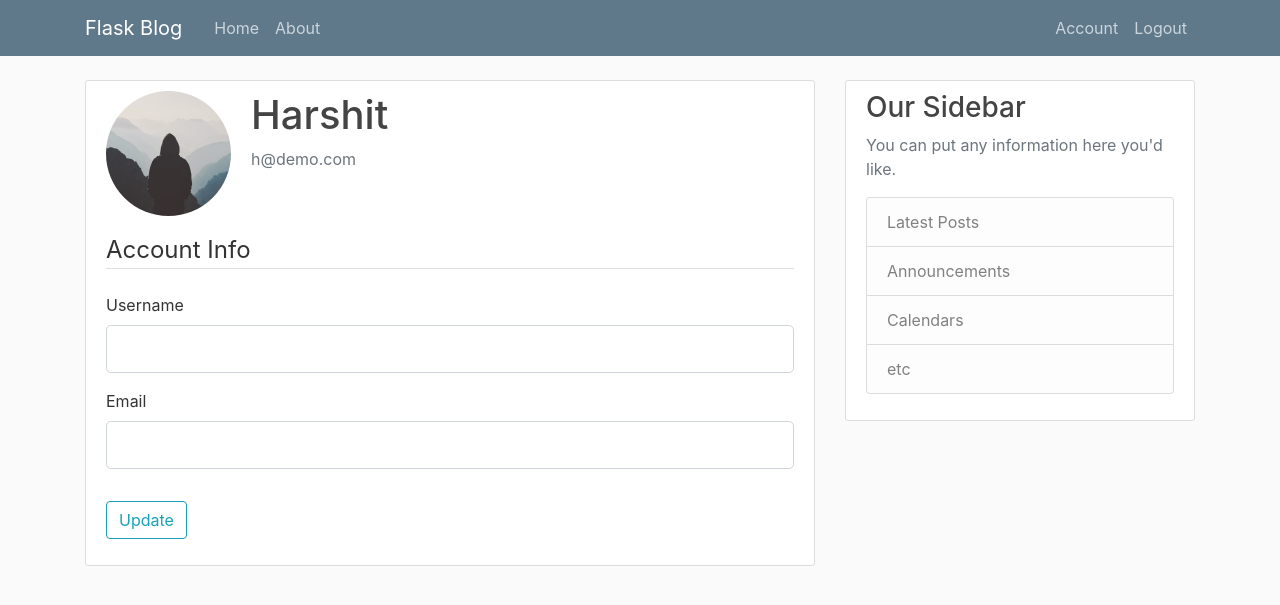
After one commit to Harshit321/FlaskApp, a Flask app: page /account in a window 1280 px wide. The commit adds this page. Shown: the top 605 px of the page. Run offline with Flask 2, Linux system fonts and the light colour scheme; a user stored in the database is signed in; some libraries are stand-ins or nearby versions.

Commit message:
Some Changes

```diff
--- a/flaskblog/__init__.py
+++ b/flaskblog/__init__.py
@@ -1,9 +1,15 @@
 from flask import Flask
 from flask_sqlalchemy import SQLAlchemy
+from flask_bcrypt import Bcrypt
+from flask_login import LoginManager
 
 app = Flask(__name__)
 app.config['SECRET_KEY'] = '1032f0a8d1fc830b5f06b692a57ffe4d'
 app.config['SQLALCHEMY_DATABASE_URI'] = 'sqlite:///site.db'
 db = SQLAlchemy(app)
+bcrypt = Bcrypt(app)
+login_manager = LoginManager(app)
+login_manager.login_view = 'login'
+login_manager.login_message_category = 'info'
 
 from flaskblog import routes
--- a/flaskblog/forms.py
+++ b/flaskblog/forms.py
@@ -1,20 +1,55 @@
 from flask_wtf import FlaskForm
+from flask_login import current_user
 from wtforms import StringField, PasswordField, SubmitField, BooleanField
-from wtforms.validators import DataRequired, Length, Email, EqualTo
+from wtforms.validators import DataRequired, Length, Email, EqualTo, ValidationError
+from flaskblog.models import User
 
 
 class RegistrationForm(FlaskForm):
-	username = StringField('Username',
-		validators=[DataRequired(), Length(min=2, max=20)])
-	email = StringField('Email', validators=[DataRequired(), Email()])
-	password = PasswordField('Password', validators=[DataRequired()])
-	confirm_password = PasswordField('Confirm Password',
-		validators=[DataRequired(), EqualTo('password')])
-	submit = SubmitField('SignUp')
+    username = StringField('Username',
+                           validators=[DataRequired(), Length(min=2, max=20)])
+    email = StringField('Email', validators=[DataRequired(), Email()])
+    password = PasswordField('Password', validators=[DataRequired()])
+    confirm_password = PasswordField('Confirm Password',
+                                     validators=[DataRequired(), EqualTo('password')])
+    submit = SubmitField('SignUp')
+
+    def validate_username(self, username):
+        user = User.query.filter_by(username=username.data).first()
+        if user:
+            raise ValidationError(
+                'That username is taken, Please choose a different one')
+
+    def validate_email(self, email):
+        user = User.query.filter_by(email=email.data).first()
+        if user:
+            raise ValidationError(
+                'That email is taken, Please choose a different one')
 
 
 class LoginForm(FlaskForm):
-	email = StringField('Email', validators=[DataRequired(), Email()])
-	password = PasswordField('Password', validators=[DataRequired()])
-	remember = BooleanField('Remember Me')
-	submit = SubmitField('Login')
+    email = StringField('Email', validators=[DataRequired(), Email()])
+    password = PasswordField('Password', validators=[DataRequired()])
+    remember = BooleanField('Remember Me')
+    submit = SubmitField('Login')
+
+
+class UpdateAccountForm(FlaskForm):
+    username = StringField('Username',
+                           validators=[DataRequired(), Length(min=2, max=20)])
+    email = StringField('Email', validators=[DataRequired(), Email()])
+    submit = SubmitField('Update')
+
+    def validate_username(self, username):
+    	if username.data != current_user.username:
+	        user = User.query.filter_by(username=username.data).first()
+	        if user:
+	            raise ValidationError(
+	                'That username is taken, Please choose a different one')
+
+    def validate_email(self, email):
+    	if email.data != current_user.email:
+	        user = User.query.filter_by(email=email.data).first()
+	        if user:
+	            raise ValidationError(
+	                'That email is taken, Please choose a different one')
--- a/flaskblog/routes.py
+++ b/flaskblog/routes.py
@@ -1,21 +1,22 @@
-from flask import render_template, url_for, flash, redirect
-from flaskblog import app
-from flaskblog.forms import RegistrationForm, LoginForm
+from flask import render_template, url_for, flash, redirect, request
+from flask_login import login_user, current_user, logout_user, login_required
+from flaskblog import app, db, bcrypt
+from flaskblog.forms import RegistrationForm, LoginForm, UpdateAccountForm
 from flaskblog.models import User, Post
 
-posts =[
-	{
-		'author': 'Harshit Kumar',
-		'title': 'Blog Post 1',
-		'content': 'First Post Content',
-		'date_posted': 'August 15, 2019'
-	},
-	{
-		'author': 'Ankit Kumar',
-		'title': 'Blog Post 2',
-		'content': 'Second Post Content',
-		'date_posted': 'August 17, 2019'
-	}
+posts = [
+    {
+        'author': 'Harshit Kumar',
+        'title': 'Blog Post 1',
+        'content': 'First Post Content',
+        'date_posted': 'August 15, 2019'
+    },
+    {
+        'author': 'Ankit Kumar',
+        'title': 'Blog Post 2',
+        'content': 'Second Post Content',
+        'date_posted': 'August 17, 2019'
+    }
 ]
 
 
@@ -32,20 +33,48 @@ def about():
 
 @app.route('/register', methods=['GET', 'POST'])
 def register():
+    if current_user.is_authenticated:
+        return redirect(url_for('home'))
     form = RegistrationForm()
     if form.validate_on_submit():
-    	flash(f'Account created for {form.username.data}!', 'success')
-    	return redirect(url_for('home'))
+        hashed_password = bcrypt.generate_password_hash(
+            form.password.data).decode('utf-8')
+        user = User(username=form.username.data,
+                    email=form.email.data, password=hashed_password)
+        db.session.add(user)
+        db.session.commit()
+        flash(f'Account created for {form.username.data}!', 'success')
+        return redirect(url_for('login'))
     return render_template('register.html', title='Register', form=form)
 
 
 @app.route('/login', methods=['GET', 'POST'])
 def login():
+    if current_user.is_authenticated:
+        return redirect(url_for('home'))
     form = LoginForm()
     if form.validate_on_submit():
-    	if form.email.data == 'admin@fab.org' and form.password.data == 'admin':
-    		flash(f'You have been logged in !!', 'success')
-    		return redirect(url_for('home'))
-    	else:
-    		flash('Login Unsuccessful. Please check username and password', 'danger')
+        user = User.query.filter_by(email=form.email.data).first()
+        if user and bcrypt.check_password_hash(user.password, form.password.data):
+            login_user(user, remember=form.remember.data)
+            next_page = request.args.get('next')
+            return redirect(next_page) if next_page else redirect(url_for('home'))
+        else:
+            flash('Login Unsuccessful. Please check username and password', 'danger')
+
     return render_template('login.html', title='Login', form=form)
+
+
+@app.route('/logout')
+def logout():
+    logout_user()
+    return redirect(url_for('login'))
+
+
+@app.route("/account")
+@login_required
+def account():
+    form = UpdateAccountForm()
+    image_file = url_for(
+        'static', filename='profile_pictures/' + current_user.image_file)
+    return render_template('account.html', title='Account', image_file=image_file, form=form)
--- /dev/null
+++ b/flaskblog/templates/account.html
@@ -0,0 +1,51 @@
+{% extends "layout.html" %}
+{% block content %}
+<div class="content-section">
+	<div class="media">
+		<img class="rounded-circle account-img" src="{{ image_file }}">
+		<div class="media-body">
+			<h2 class="account-heading">{{ current_user.username }}</h2>
+			<p class="text-secondary">{{ current_user.email }}</p>
+		</div>
+	</div>
+	<!-- FORM HERE -->
+
+	<form method="POST" action="">
+		{{ form.hidden_tag() }}
+		<fieldset class="form-group">
+			<legend class="border-bottom mb-4">Account Info</legend>
+			<div class="form-group">
+				{{ form.username.label(class="form-control-label") }}
+
+				{% if form.username.errors %}
+				{{ form.username(class="form-control form-control-lg is-invalid") }}
+				<div class="invalid-feedback">
+					{% for error in form.username.errors %}
+					<span>{{ error }}</span>
+					{% endfor %}
+				</div>
+				{% else %}
+				{{ form.username(class="form-control form-control-lg") }}
+				{% endif %}
+			</div>
+			<div class="form-group">
+				{{ form.email.label(class="form-control-label") }}
+
+				{% if form.email.errors %}
+				{{ form.email(class="form-control form-control-lg is-invalid") }}
+				<div class="invalid-feedback">
+					{% for error in form.email.errors %}
+					<span>{{ error }}</span>
+					{% endfor %}
+				</div>
+				{% else %}
+				{{ form.email(class="form-control form-control-lg") }}
+				{% endif %}
+			</div>
+		</fieldset>
+		<div class="form-group">
+			{{ form.submit(class="btn btn-outline-info") }}
+		</div>
+	</form>
+</div>
+{% endblock content %}
--- a/flaskblog/templates/layout.html
+++ b/flaskblog/templates/layout.html
@@ -31,8 +31,13 @@
 					</div>
 					<!-- Navbar Right Side -->
 					<div class="navbar-nav">
-						<a class="nav-item nav-link" href="{{ url_for('login') }}">Login</a>
-						<a class="nav-item nav-link" href="{{ url_for('register') }}">Register</a>
+						{% if current_user.is_authenticated %}
+							<a class="nav-item nav-link" href="{{ url_for('account') }}">Account</a>
+							<a class="nav-item nav-link" href="{{ url_for('logout') }}">Logout</a>
+						{% else %}
+							<a class="nav-item nav-link" href="{{ url_for('login') }}">Login</a>
+							<a class="nav-item nav-link" href="{{ url_for('register') }}">Register</a>
+						{% endif %}
 					</div>
 				</div>
 			</div>
```
Also changed, not shown: flaskblog/models.py (+7 -2 lines), flaskblog/site.db, flaskblog/static/profile_pictures/default.jpg (added), 3 other files.
